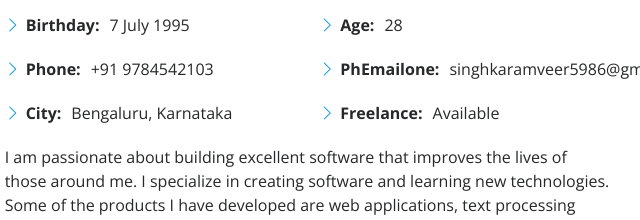
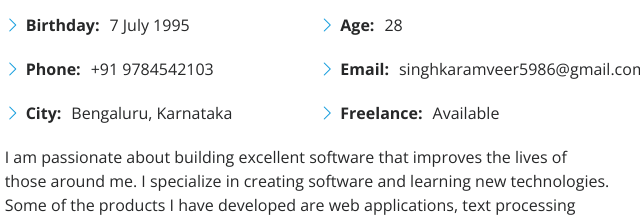
Before and after one commit to Karamveerkods/KaramveerKods.portfolio.github.io, a plain HTML site: page index.html in a window 1280 px wide. Shown: the part 1155-1375 px from the top of the page, 640-1280 px from the left. Drawn offline with nearby package versions, Linux system fonts and the light colour scheme.

Commit message:
Update index.html
change wrong Email name

```diff
--- a/index.html
+++ b/index.html
@@ -106,7 +106,7 @@
               <div class="col-lg-6">
                 <ul>
                   <li><i class="bi bi-chevron-right"></i> <strong>Age:</strong> <span>28</span></li>
-                  <li><i class="bi bi-chevron-right"></i> <strong>PhEmailone:</strong> <span>singhkaramveer5986@gmail.com</span></li>
+                  <li><i class="bi bi-chevron-right"></i> <strong>Email:</strong> <span>singhkaramveer5986@gmail.com</span></li>
                   <li><i class="bi bi-chevron-right"></i> <strong>Freelance:</strong> <span>Available</span></li>
                 </ul>
               </div>
```
